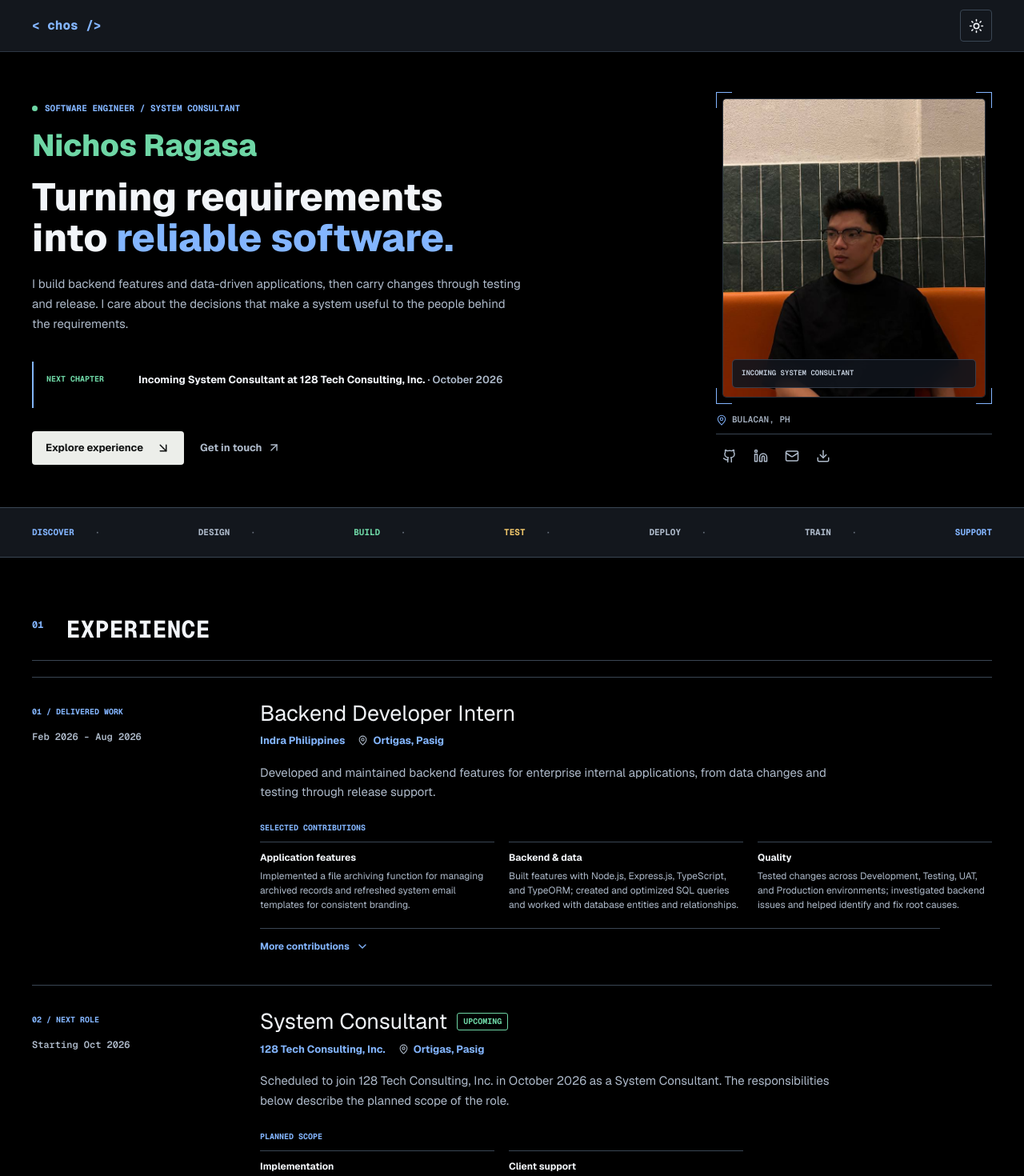
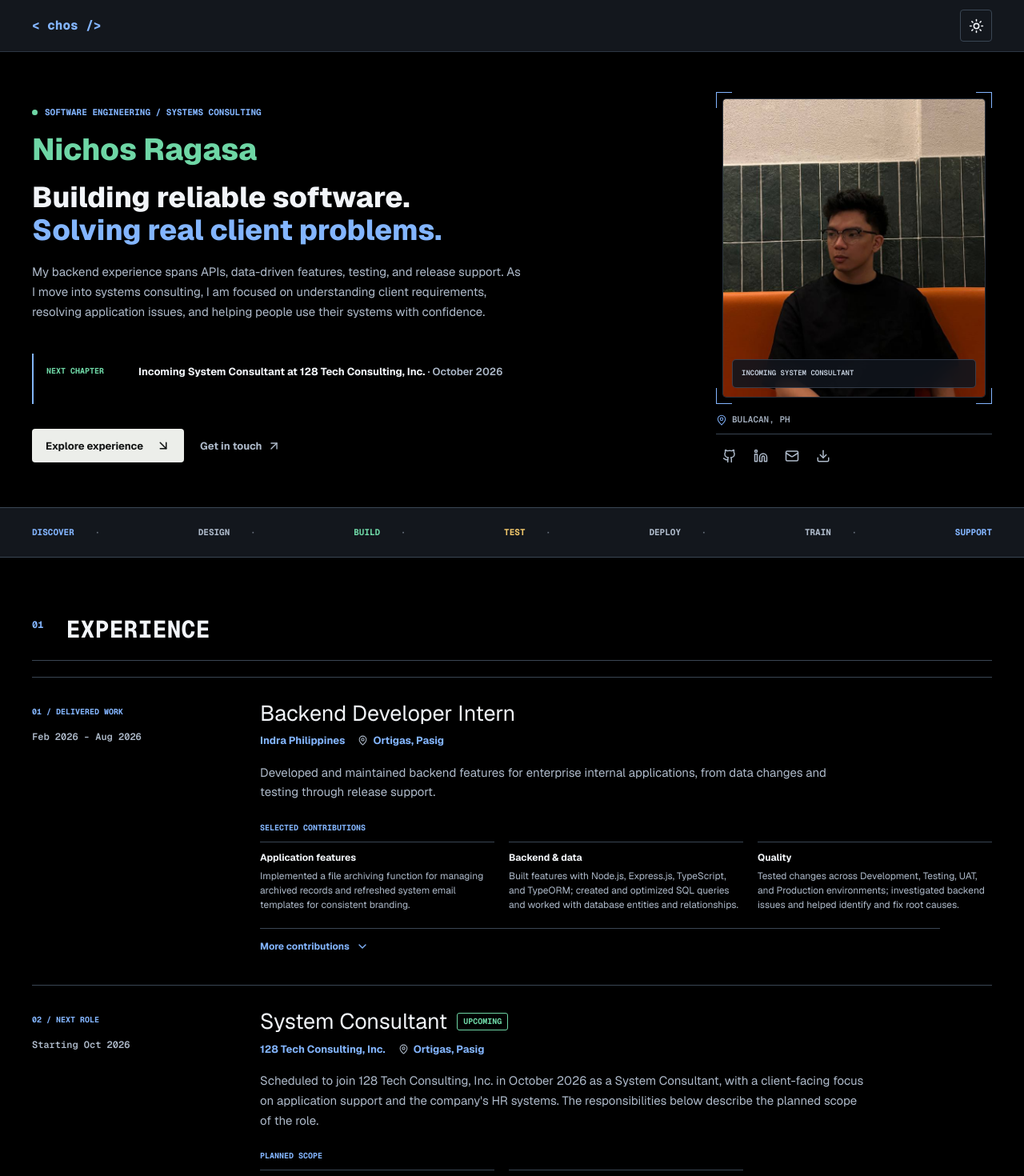
Before and after one commit to nchsrgs/ragasa_portfolio, a Next.js app: page / in a window 1280 px wide. Shown: the top 1470 px of the page at 80% size. Built offline with nearby package versions, Linux system fonts and the light colour scheme.

Commit message:
changed the hero section

```diff
--- a/src/app/layout.tsx
+++ b/src/app/layout.tsx
@@ -10,13 +10,13 @@ const geistSans = Geist({ subsets: ["latin"], variable: "--font-geist-sans", dis
 const geistMono = Geist_Mono({ subsets: ["latin"], variable: "--font-geist-mono", display: "swap" });
 
 export const metadata: Metadata = {
-  title: `${profile.name} | ${profile.role}`,
+  title: `${profile.name} | System Consultant`,
   description: `${profile.name} develops backend and data-driven software and is preparing for a System Consultant role at 128 Tech Consulting, Inc.`,
   applicationName: `${profile.name} Portfolio`,
   authors: [{ name: profile.name }],
   openGraph: {
     type: "website",
-    title: `${profile.name} | ${profile.role}`,
+    title: `${profile.name} | System Consultant`,
     description: `${profile.name} develops backend and data-driven software and is preparing for a System Consultant role at 128 Tech Consulting, Inc.`,
   },
   icons: { icon: "/favicon.svg" },
--- a/src/app/solutions.css
+++ b/src/app/solutions.css
@@ -11,7 +11,7 @@
 .solution-hero-kicker { display: flex; align-items: center; gap: 9px; margin: 0 0 17px; color: var(--overview-accent); font: 700 11px/1.45 var(--font-code); text-transform: uppercase; }
 .solution-hero-kicker span { flex: 0 0 7px; width: 7px; height: 7px; border-radius: 50%; background: var(--type-green); }
 .solution-hero-copy h1 { margin: 0; color: var(--type-green); font-size: 38px; line-height: 1.1; font-weight: 750; }
-.solution-hero-copy h2 { max-width: 17ch; margin: 18px 0 0; font-size: 48px; line-height: 1.08; font-weight: 760; overflow-wrap: normal; }
+.solution-hero-copy h2 { max-width: 29ch; margin: 18px 0 0; font-size: 36px; line-height: 1.16; font-weight: 760; overflow-wrap: normal; text-wrap: balance; }
 .solution-hero-copy h2 em { color: var(--overview-accent); font-style: normal; }
 .solution-hero-intro { grid-area: intro; max-width: 62ch; margin: 19px 0 0; color: var(--muted); font-size: 15px; line-height: 1.65; }
 .solution-hero-role { grid-area: role; display: grid; grid-template-columns: 95px minmax(0, 1fr); gap: 20px; max-width: 600px; margin-top: 22px; padding: 13px 0 13px 16px; border-left: 2px solid var(--overview-accent); }
@@ -124,7 +124,7 @@
 @media (max-width: 1100px) {
   .solution-hero-inner { grid-template-columns: minmax(0, 1fr) minmax(220px, 280px); column-gap: 40px; }
   .solution-hero-copy h1 { font-size: 34px; }
-  .solution-hero-copy h2 { font-size: 41px; }
+  .solution-hero-copy h2 { font-size: 33px; }
   .solution-contributions { grid-template-columns: repeat(2, minmax(0, 1fr)); }
   .solution-capability { grid-template-columns: 36px minmax(180px, .9fr) minmax(0, 1.1fr); }
 }
@@ -143,7 +143,7 @@
   .solution-hero-kicker { order: 1; margin: 13px 0 0; font-size: 10px; line-height: 1.45; }
   .solution-hero-kicker span { display: none; }
   .solution-hero-copy h1 { order: 0; font-size: 36px; line-height: 1.08; }
-  .solution-hero-copy h2 { order: 2; max-width: 20ch; margin-top: 18px; font-size: 28px; line-height: 1.14; }
+  .solution-hero-copy h2 { order: 2; max-width: none; margin-top: 18px; font-size: 25px; line-height: 1.2; }
   .solution-hero-intro { max-width: 54ch; margin-top: 17px; font-size: 14px; line-height: 1.6; }
   .solution-hero-role { grid-template-columns: 70px minmax(0, 1fr); gap: 9px; margin-top: 17px; padding: 8px 0 8px 10px; }
   .solution-hero-role > span { font-size: 9px; }
@@ -182,7 +182,7 @@
 
 @media (max-width: 380px) {
   .solution-hero-copy h1 { font-size: 32px; }
-  .solution-hero-copy h2 { font-size: 25px; }
+  .solution-hero-copy h2 { font-size: 23px; }
   .solution-contributions { grid-template-columns: 1fr; }
   .solution-toolkit-grid { grid-template-columns: 1fr; }
 }
--- a/src/components/sections/overview-section.tsx
+++ b/src/components/sections/overview-section.tsx
@@ -33,11 +33,11 @@ export function OverviewSection() {
         </div>
 
         <div className="solution-hero-copy">
-          <p className="solution-hero-kicker"><span aria-hidden="true" />Software Engineer / System Consultant</p>
+          <p className="solution-hero-kicker"><span aria-hidden="true" />Software Engineering / Systems Consulting</p>
           <h1 id="hero-name">{profile.name}</h1>
-          <h2>Turning requirements into <em>reliable software.</em></h2>
+          <h2>Building reliable software. <em>Solving real client problems.</em></h2>
         </div>
-        <p className="solution-hero-intro">I build backend features and data-driven applications, then carry changes through testing and release. I care about the decisions that make a system useful to the people behind the requirements.</p>
+        <p className="solution-hero-intro">My backend experience spans APIs, data-driven features, testing, and release support. As I move into systems consulting, I am focused on understanding client requirements, resolving application issues, and helping people use their systems with confidence.</p>
         <div className="solution-hero-role"><span>Next chapter</span><p>Incoming System Consultant at {profile.incomingRole.company} <strong>· {profile.incomingRole.starts}</strong></p></div>
         <div className="overview-actions solution-hero-actions">
           <a className="button button-primary" href="#experience">Explore experience <ArrowDownRight size={18} aria-hidden="true" /></a>
--- a/src/data/portfolio.ts
+++ b/src/data/portfolio.ts
@@ -14,7 +14,7 @@ const nameLines = ["Nichos", "Ragasa"];
 export const profile = {
   name: nameLines.join(" "),
   nameLines,
-  role: "Software Developer",
+  role: "System Consultant",
   incomingRole: {
     title: "System Consultant",
     company: "128 Tech Consulting, Inc.",
@@ -73,10 +73,10 @@ export const experiences: Experience[] = [
     location: "Ortigas, Pasig",
     period: "Starting Oct 2026",
     upcoming: true,
-    summary: "Scheduled to join 128 Tech Consulting, Inc. in October 2026 as a System Consultant. The responsibilities below describe the planned scope of the role.",
+    summary: "Scheduled to join 128 Tech Consulting, Inc. in October 2026 as a System Consultant, with a client-facing focus on application support and the company's HR systems. The responsibilities below describe the planned scope of the role.",
     contributions: [
-      { label: "Implementation", description: "Support system implementation, client training, and system demonstrations." },
-      { label: "Client support", description: "Provide application support and analyze client requirements." },
+      { label: "Client needs & support", description: "Work with clients to understand requirements, investigate application issues, and recommend practical solutions." },
+      { label: "Implementation & training", description: "Support HR system implementation, train users, and deliver system demonstrations." },
       { label: "Quality & documentation", description: "Perform system quality testing and prepare project documentation." },
     ],
     technologies: ["SQL"],
```
